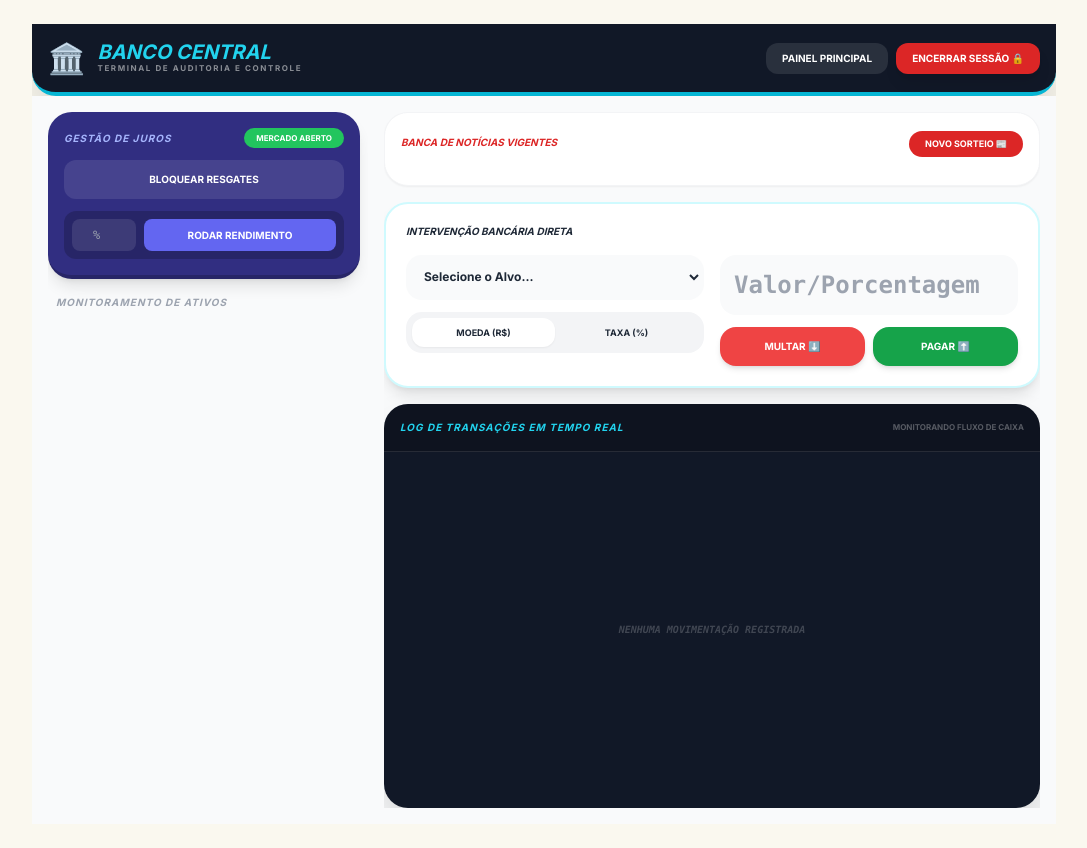
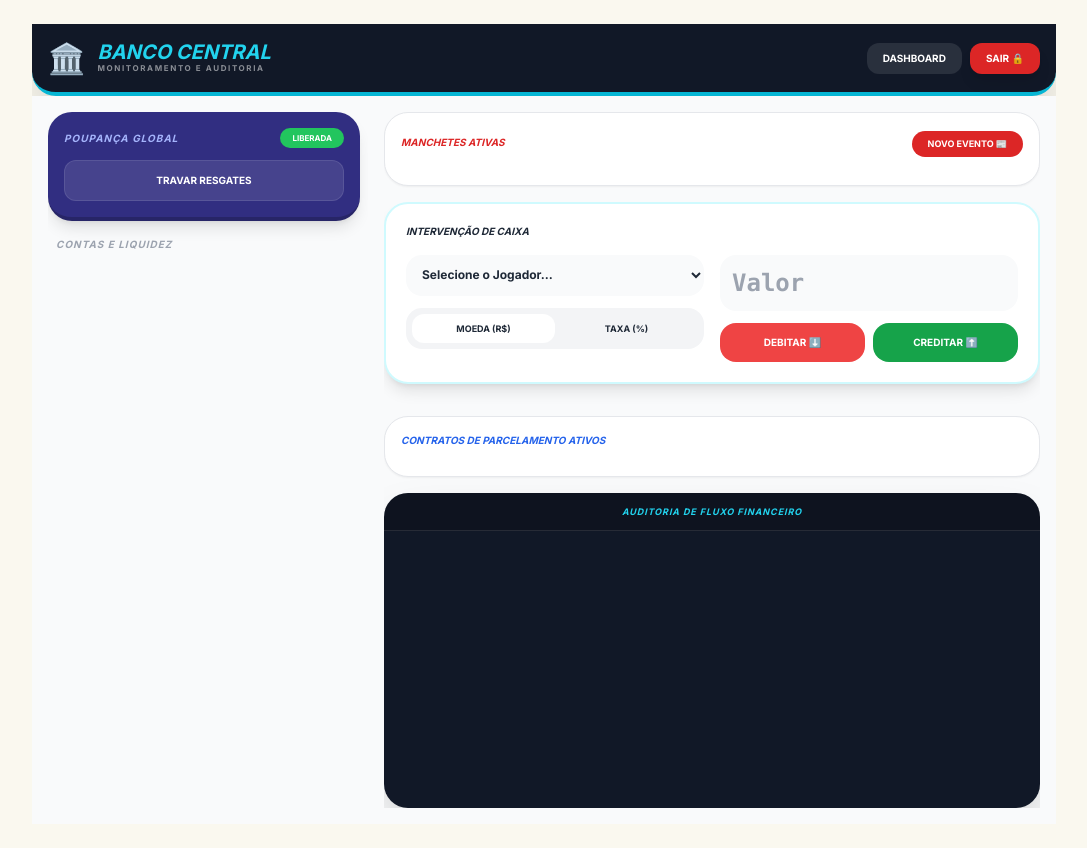
Before and after one commit to jaimealvesjr1/Banco-Imobiliario-App, a Flask app: template templates/banco.html in a window 1280 px wide. Shown: the whole page, without its empty margins (96-1183 px from the left). Run offline with Flask 3, Linux system fonts and the light colour scheme; the template is opened without the code that fills it, so the values that code supplies are empty; some libraries are stand-ins or nearby versions.

Commit message:
Melhora nas manchetes

```diff
--- a/app.py
+++ b/app.py
@@ -656,9 +656,34 @@ def aprovar_salario(player_id):
 
     if pedido:
         PARTIDA[player_id]['saldo'] += pedido['valor']
+
         registrar_transacao('Banco', player_id, pedido['valor'])
+
         save_game_state()
-        flash(f"Salário de {pedido['nome']} aprovado!", "success")
+        flash(f"SALÁRIO LIBERADO: R$ {format_brl(pedido['valor'])} creditados para {pedido['nome']}.", "success")
+    else:
+        flash("Erro: Solicitação de salário não encontrada ou já processada.", "error")
+
+    return redirect(url_for('pagina_banco'))
+
+@app.route('/banco/reprovar_salario/<player_id>', methods=['POST'])
+def reprovar_salario(player_id):
+    if not session.get('bank_logged_in'): return redirect(url_for('banco_login'))
+
+    if player_id in SOLICITACOES_SALARIO:
+        pedido = SOLICITACOES_SALARIO.pop(player_id)
+        flash(f"Pedido de salário de {pedido['nome']} REPROVADO pelo Banco.", "warning")
+        save_game_state()
+    return redirect(url_for('pagina_banco'))
+
+@app.route('/banco/deletar_divida/<installment_id>', methods=['POST'])
+def deletar_divida(installment_id):
+    if not session.get('bank_logged_in'): return redirect(url_for('banco_login'))
+
+    if installment_id in COBRANCAS_PARCELADAS:
+        divida = COBRANCAS_PARCELADAS.pop(installment_id)
+        flash("Contrato de dívida anulado com sucesso.", "success")
+        save_game_state()
     return redirect(url_for('pagina_banco'))
 
 @app.route('/leilao/iniciar', methods=['POST'])
@@ -733,10 +758,10 @@ def pagina_banco():
 
     jogadores_monitor = {id: data for id, data in PARTIDA.items() if id not in ('Banco', 'timestamp')}
 
-    historico_global = PARTIDA.get('Banco', {}).get('historico', [])
-
     id_to_name = {pid: data['name'] for pid, data in PARTIDA.items() if pid not in ('Banco', 'timestamp')}
     id_to_name['Banco'] = 'Banco Central'
+
+    historico_global = PARTIDA.get('Banco', {}).get('historico', [])
 
     return render_template('banco.html',
                            jogadores_data=jogadores_monitor,
@@ -744,6 +769,7 @@ def pagina_banco():
                            LEILAO_ATUAL=LEILAO_ATUAL,
                            MANCHETES_VIGENTES=MANCHETES_VIGENTES,
                            SOLICITACOES_SALARIO=SOLICITACOES_SALARIO,
+                           COBRANCAS_PARCELADAS=COBRANCAS_PARCELADAS,
                            historico=reversed(historico_global),
                            id_to_name=id_to_name)
 
@@ -858,7 +884,6 @@ def criar_cobranca_parcelada(credor_id):
 @app.route('/pagar/parcela/<devedor_id>/<installment_id>', methods=['POST'])
 def pagar_cobranca_parcelada(devedor_id, installment_id):
     mensagem = pagar_parcela(devedor_id, installment_id)
-
     flash(mensagem, 'error' if "Erro" in mensagem else 'success')
     return redirect(url_for('pagina_jogador', player_id=devedor_id))
 
--- a/templates/banco.html
+++ b/templates/banco.html
@@ -10,7 +10,7 @@
                 {% for category, message in messages %}
                 <div class="mb-2 p-4 rounded-2xl shadow-2xl border-2 bg-white/95 backdrop-blur-md flex items-center gap-3 animate-bounce {{ 'text-red-600 border-red-200' if category == 'error' else 'text-green-600 border-green-200' }}">
                     <span class="text-xl">{{ '⚠️' if category == 'error' else '✅' }}</span>
-                    <p class="font-black text-xs uppercase tracking-tight">{{ message }}</p>
+                    <p class="font-black text-xs uppercase">{{ message }}</p>
                 </div>
                 {% endfor %}
             </div>
@@ -22,12 +22,12 @@
             <span class="text-3xl">🏛️</span>
             <div>
                 <h1 class="text-xl font-black uppercase italic leading-none text-cyan-400">Banco Central</h1>
-                <p class="text-[8px] tracking-[0.2em] text-white/50 font-bold uppercase">Terminal de Auditoria e Controle</p>
+                <p class="text-[8px] tracking-[0.2em] text-white/50 font-bold uppercase">Monitoramento e Auditoria</p>
             </div>
         </div>
         <div class="flex gap-2">
-            <a href="{{ url_for('dashboard') }}" class="px-4 py-2 bg-white/10 hover:bg-white/20 rounded-xl text-[10px] font-bold uppercase transition-all">Painel Principal</a>
-            <a href="{{ url_for('banco_logout') }}" class="px-4 py-2 bg-red-600 hover:bg-red-700 rounded-xl text-[10px] font-black uppercase shadow-lg">Encerrar Sessão 🔒</a>
+            <a href="{{ url_for('dashboard') }}" class="px-4 py-2 bg-white/10 hover:bg-white/20 rounded-xl text-[10px] font-bold uppercase transition-all">Dashboard</a>
+            <a href="{{ url_for('banco_logout') }}" class="px-4 py-2 bg-red-600 hover:bg-red-700 rounded-xl text-[10px] font-black uppercase shadow-lg">Sair 🔒</a>
         </div>
     </header>
 
@@ -37,38 +37,38 @@
 
             <div class="bg-indigo-900 text-white p-4 rounded-3xl shadow-lg border-b-4 border-black/20">
                 <div class="flex justify-between items-center mb-3">
-                    <h2 class="text-[10px] font-black uppercase tracking-widest text-indigo-300 italic">Gestão de Juros</h2>
+                    <h2 class="text-[10px] font-black uppercase tracking-widest text-indigo-300 italic">Poupança Global</h2>
                     <span class="px-3 py-1 rounded-full text-[8px] font-black uppercase {{ 'bg-red-500 animate-pulse' if partida.Banco.poupanca_trancada else 'bg-green-500' }}">
-                        {{ 'Mercado Fechado' if partida.Banco.poupanca_trancada else 'Mercado Aberto' }}
+                        {{ 'Bloqueada' if partida.Banco.poupanca_trancada else 'Liberada' }}
                     </span>
                 </div>
                 <form method="POST" action="{{ url_for('controle_poupanca') }}" class="space-y-3">
                     <button type="submit" name="action" value="{{ 'destrancar' if partida.Banco.poupanca_trancada else 'trancar' }}"
-                        class="w-full py-3 rounded-xl font-black text-[10px] uppercase transition-all {{ 'bg-green-600' if partida.Banco.poupanca_trancada else 'bg-white/10 hover:bg-white/20' }}">
-                        {{ 'Abrir Resgates' if partida.Banco.poupanca_trancada else 'Bloquear Resgates' }}
+                        class="w-full py-3 rounded-xl font-black text-[10px] uppercase transition-all bg-white/10 hover:bg-white/20 border border-white/10">
+                        {{ 'Abrir Sistema' if partida.Banco.poupanca_trancada else 'Travar Resgates' }}
                     </button>
+                    {% if partida.Banco.poupanca_trancada %}
                     <div class="flex gap-2 p-2 bg-black/20 rounded-xl">
-                        <input type="number" name="percentual_render" step="0.01" placeholder="%" class="w-16 bg-white/10 border-none rounded-lg p-2 text-xs font-mono text-center">
-                        <button type="submit" name="action" value="render" class="flex-1 bg-indigo-500 hover:bg-indigo-400 text-[10px] font-black uppercase rounded-lg">Rodar Rendimento</button>
+                        <input type="number" name="percentual_render" step="0.01" placeholder="%" class="w-16 bg-white/10 border-none rounded-lg p-2 text-xs font-mono text-center text-white outline-none">
+                        <button type="submit" name="action" value="render" class="flex-1 bg-indigo-500 hover:bg-indigo-400 text-[10px] font-black uppercase rounded-lg">Render</button>
                     </div>
+                    {% endif %}
                 </form>
             </div>
 
             <div class="space-y-2">
-                <h2 class="text-[10px] font-black text-gray-400 uppercase tracking-widest px-2 italic">Monitoramento de Ativos</h2>
+                <h2 class="text-[10px] font-black text-gray-400 uppercase tracking-widest px-2 italic">Contas e Liquidez</h2>
                 {% for player_id, data in jogadores_data.items() %}
-                <div class="bg-white p-4 rounded-2xl shadow-sm border-r-8 flex justify-between items-center group transition-all" style="border-color: {{ data.color }}">
-                    <div class="flex items-center gap-3">
-                        <div class="w-8 h-8 rounded-full flex items-center justify-center font-black text-white text-xs" style="background-color: {{ data.color }}">
-                            {{ data.name[0] }}
-                        </div>
-                        <div>
-                            <p class="text-[10px] font-black text-gray-800 uppercase">{{ data.name }}</p>
-                            <p class="text-[11px] font-mono font-bold text-gray-500">R$ {{ data.saldo | format_brl }}</p>
+                <div class="bg-white p-4 rounded-2xl shadow-sm border-r-8 flex justify-between items-center" style="border-color: {{ data.color }}">
+                    <div>
+                        <p class="text-[10px] font-black text-gray-800 uppercase leading-none mb-1">{{ data.name }}</p>
+                        <div class="flex flex-col gap-0.5">
+                            <span class="text-[11px] font-mono font-bold text-gray-500">Saldo: R$ {{ data.saldo | format_brl }}</span>
+                            <span class="text-[9px] font-mono font-black text-indigo-600 italic">Poupança: R$ {{ data.poupanca | format_brl }}</span>
                         </div>
                     </div>
                     <form method="POST" action="{{ url_for('reset_pin', player_id=player_id) }}">
-                        <button type="submit" title="Resetar Senha" class="p-2 bg-gray-100 hover:bg-yellow-200 rounded-xl transition-colors text-xs">🔑</button>
+                        <button type="submit" class="p-2 bg-gray-50 hover:bg-yellow-100 rounded-xl transition-colors text-xs">🔑</button>
                     </form>
                 </div>
                 {% endfor %}
@@ -77,69 +77,107 @@
 
         <main class="col-span-8 flex flex-col gap-4 overflow-hidden">
 
-            <section class="bg-white p-4 rounded-3xl shadow-sm border border-gray-100">
+            {% if SOLICITACOES_SALARIO %}
+            <section class="bg-yellow-400 p-4 rounded-3xl shadow-xl border-4 border-black">
+                <h2 class="text-[10px] font-black uppercase italic mb-3 text-black">Solicitações de Salário Pendentes 💰</h2>
+                <div class="grid grid-cols-2 gap-3">
+                    {% for pid, pedido in SOLICITACOES_SALARIO.items() %}
+                    <div class="bg-white p-3 rounded-2xl flex justify-between items-center shadow-lg border-2 border-black/10">
+                        <div class="max-w-[60%]">
+                            <p class="text-[10px] font-black uppercase truncate">{{ pedido.nome }}</p>
+                            <p class="text-[9px] font-bold text-green-600">R$ {{ pedido.valor | format_brl }} ({{ pedido.qtd }} posses)</p>
+                        </div>
+                        <div class="flex gap-1">
+                            <form method="POST" action="{{ url_for('aprovar_salario', player_id=pid) }}">
+                                <button type="submit" class="bg-green-600 text-white p-2 rounded-lg text-[8px] font-black uppercase hover:bg-green-700">✓</button>
+                            </form>
+                            <form method="POST" action="{{ url_for('reprovar_salario', player_id=pid) }}">
+                                <button type="submit" class="bg-red-600 text-white p-2 rounded-lg text-[8px] font-black uppercase hover:bg-red-700">✕</button>
+                            </form>
+                        </div>
+                    </div>
+                    {% endfor %}
+                </div>
+            </section>
+            {% endif %}
+
+            <section class="bg-white p-4 rounded-3xl shadow-sm border border-gray-200">
                 <div class="flex justify-between items-center mb-3">
-                    <h2 class="text-[10px] font-black uppercase italic text-red-600">Banca de Notícias Vigentes</h2>
+                    <h2 class="text-[10px] font-black uppercase italic text-red-600">Manchetes Ativas</h2>
                     <form method="POST" action="{{ url_for('gerar_manchete') }}">
-                        <button type="submit" class="bg-red-600 text-white px-4 py-1.5 rounded-full font-black text-[9px] uppercase hover:bg-red-700">Novo Sorteio 📰</button>
+                        <button type="submit" class="bg-red-600 text-white px-4 py-1.5 rounded-full font-black text-[9px] uppercase">Novo Evento 📰</button>
                     </form>
                 </div>
                 <div class="grid grid-cols-4 gap-2">
                     {% for m in MANCHETES_VIGENTES %}
                     <div class="p-2 rounded-xl border {{ 'bg-red-50 border-red-200' if loop.first else 'bg-gray-50 border-gray-100' }}">
-                        <h4 class="font-black text-[8px] uppercase mb-1 truncate">{{ m.titulo }}</h4>
-                        <p class="text-[8px] text-gray-500 leading-tight h-8 overflow-hidden">{{ m.efeito }}</p>
+                        <p class="font-black text-[8px] uppercase truncate">{{ m.titulo }}</p>
+                        <p class="text-[7px] text-gray-500 leading-tight h-6 overflow-hidden">{{ m.efeito }}</p>
                     </div>
                     {% endfor %}
                 </div>
             </section>
 
             <section class="bg-white p-5 rounded-3xl shadow-lg border-2 border-cyan-100">
-                <h2 class="text-[10px] font-black text-gray-800 uppercase italic mb-4">Intervenção Bancária Direta</h2>
+                <h2 class="text-[10px] font-black text-gray-800 uppercase italic mb-4">Intervenção de Caixa</h2>
                 <form method="POST" action="{{ url_for('transacao_unificada') }}" class="grid grid-cols-2 gap-4">
                     <div class="space-y-3">
-                        <select name="target_id" required class="w-full p-3 bg-gray-50 border-2 border-transparent focus:border-cyan-400 rounded-2xl font-bold text-xs outline-none">
-                            <option value="">Selecione o Alvo...</option>
-                            <option value="Todos" class="font-black text-red-600">TODOS OS JOGADORES</option>
+                        <select name="target_id" required class="w-full p-3 bg-gray-50 border-none rounded-2xl font-bold text-xs outline-none focus:ring-2 ring-cyan-400">
+                            <option value="">Selecione o Jogador...</option>
+                            <option value="Todos" class="font-black text-red-600">MULTAR/PAGAR TODOS</option>
                             {% for pid, d in jogadores_data.items() %}<option value="{{ pid }}">{{ d.name }}</option>{% endfor %}
                         </select>
                         <div class="flex bg-gray-100 p-1.5 rounded-2xl">
-                            <label class="flex-1 cursor-pointer"><input type="radio" name="value_type" value="FIXO" checked class="hidden peer"><div class="text-center py-2 text-[9px] font-black peer-checked:bg-white peer-checked:shadow-sm rounded-xl uppercase transition-all">Moeda (R$)</div></label>
-                            <label class="flex-1 cursor-pointer"><input type="radio" name="value_type" value="PCT" class="hidden peer"><div class="text-center py-2 text-[9px] font-black peer-checked:bg-white peer-checked:shadow-sm rounded-xl uppercase transition-all">Taxa (%)</div></label>
+                            <label class="flex-1 cursor-pointer"><input type="radio" name="value_type" value="FIXO" checked class="hidden peer"><div class="text-center py-2 text-[9px] font-black peer-checked:bg-white rounded-xl uppercase transition-all">Moeda (R$)</div></label>
+                            <label class="flex-1 cursor-pointer"><input type="radio" name="value_type" value="PCT" class="hidden peer"><div class="text-center py-2 text-[9px] font-black peer-checked:bg-white rounded-xl uppercase transition-all">Taxa (%)</div></label>
                         </div>
                     </div>
                     <div class="space-y-3">
-                        <input type="number" name="valor" placeholder="Valor/Porcentagem" required class="w-full p-3 bg-gray-50 border-2 border-transparent focus:border-cyan-400 rounded-2xl font-mono text-2xl font-black outline-none">
+                        <input type="number" name="valor" placeholder="Valor" required class="w-full p-3 bg-gray-50 border-none rounded-2xl font-mono text-2xl font-black outline-none focus:ring-2 ring-cyan-400">
                         <div class="grid grid-cols-2 gap-2">
-                            <button type="submit" name="action_type_final" value="COBRAR" class="bg-red-500 text-white p-3 rounded-2xl font-black text-[10px] uppercase shadow-md hover:bg-red-600">Multar ⬇️</button>
-                            <button type="submit" name="action_type_final" value="PAGAR" class="bg-green-600 text-white p-3 rounded-2xl font-black text-[10px] uppercase shadow-md hover:bg-green-700">Pagar ⬆️</button>
+                            <button type="submit" name="action_type_final" value="COBRAR" class="bg-red-500 text-white p-3 rounded-2xl font-black text-[10px] uppercase hover:bg-red-600 transition-all">Debitar ⬇️</button>
+                            <button type="submit" name="action_type_final" value="PAGAR" class="bg-green-600 text-white p-3 rounded-2xl font-black text-[10px] uppercase hover:bg-green-700 transition-all">Creditar ⬆️</button>
                         </div>
                     </div>
                 </form>
             </section>
 
+            <section class="bg-white p-4 rounded-3xl shadow-sm border border-gray-200 mt-4">
+                <h2 class="text-[10px] font-black uppercase italic text-blue-600 mb-3">Contratos de Parcelamento Ativos</h2>
+                <div class="space-y-2 max-h-40 overflow-y-auto pr-1">
+                    {% for inst_id, c in COBRANCAS_PARCELADAS.items() %}
+                    <div class="bg-blue-50 p-2 rounded-xl flex justify-between items-center border border-blue-100">
+                        <div class="text-[8px] font-bold text-gray-700">
+                            <span class="text-blue-600 font-black">{{ id_to_name.get(c.devedor_id) }}</span> ➔
+                            <span class="text-indigo-600 font-black">{{ id_to_name.get(c.credor_id) }}</span>
+                            <p class="text-[7px] text-gray-400">{{ c.num_parcelas_pagas }}/{{ c.num_parcelas_total }} pagas | Total: R$ {{ c.valor_total | format_brl }}</p>
+                        </div>
+                        <form method="POST" action="{{ url_for('deletar_divida', installment_id=inst_id) }}" onsubmit="return confirm('Anular este contrato permanentemente?')">
+                            <button type="submit" class="bg-white text-red-500 border border-red-200 p-1.5 rounded-lg text-[10px] hover:bg-red-50 transition-colors">🗑️</button>
+                        </form>
+                    </div>
+                    {% endfor %}
+                </div>
+            </section>
+
             <section class="flex-1 flex flex-col bg-gray-900 rounded-3xl shadow-2xl overflow-hidden">
-                <div class="p-4 border-b border-white/10 flex justify-between items-center bg-black/20">
-                    <h2 class="text-[10px] font-black text-cyan-400 uppercase tracking-widest italic">Log de Transações em Tempo Real</h2>
-                    <span class="text-[8px] font-bold text-white/30 uppercase">Monitorando Fluxo de Caixa</span>
+                <div class="p-3 border-b border-white/10 bg-black/20">
+                    <h2 class="text-[9px] font-black text-cyan-400 uppercase tracking-widest italic text-center">Auditoria de Fluxo Financeiro</h2>
                 </div>
                 <div class="flex-1 overflow-y-auto p-2 space-y-1 font-mono">
                     {% for t in historico %}
                     <div class="flex items-center gap-3 p-2 bg-white/5 rounded-lg border-l-2 {{ 'border-green-500' if t.recebedor_id == 'Banco' else 'border-red-500' if t.remetente_id == 'Banco' else 'border-gray-500' }}">
                         <span class="text-[8px] text-white/30">{{ t.data_hora[-8:] if t.data_hora else '--:--:--' }}</span>
-                        <div class="flex-1 grid grid-cols-3 items-center">
-                            <span class="text-[9px] font-black text-white uppercase truncate">{{ id_to_name.get(t.remetente_id, 'Banco') }}</span>
-                            <span class="text-center text-white/40 text-xs">➡️</span>
-                            <span class="text-[9px] font-black text-white uppercase truncate text-right">{{ id_to_name.get(t.recebedor_id, 'Banco') }}</span>
+                        <div class="flex-1 grid grid-cols-3 items-center text-[9px] font-black text-white uppercase">
+                            <span class="truncate">{{ id_to_name.get(t.remetente_id, 'Banco') }}</span>
+                            <span class="text-center text-white/20">➔</span>
+                            <span class="truncate text-right">{{ id_to_name.get(t.recebedor_id, 'Banco') }}</span>
                         </div>
                         <span class="text-[10px] font-black {{ 'text-green-400' if t.recebedor_id == 'Banco' else 'text-red-400' if t.remetente_id == 'Banco' else 'text-white' }}">
                             R$ {{ t.valor | format_brl }}
                         </span>
                     </div>
                     {% endfor %}
-                    {% if not historico %}
-                    <div class="h-full flex items-center justify-center text-white/20 text-[10px] uppercase font-black italic">Nenhuma movimentação registrada</div>
-                    {% endif %}
                 </div>
             </section>
 
```
Also changed, not shown: conteudo_jogo.json (+119 -23 lines), templates/jogador.html (+84 -47 lines).
